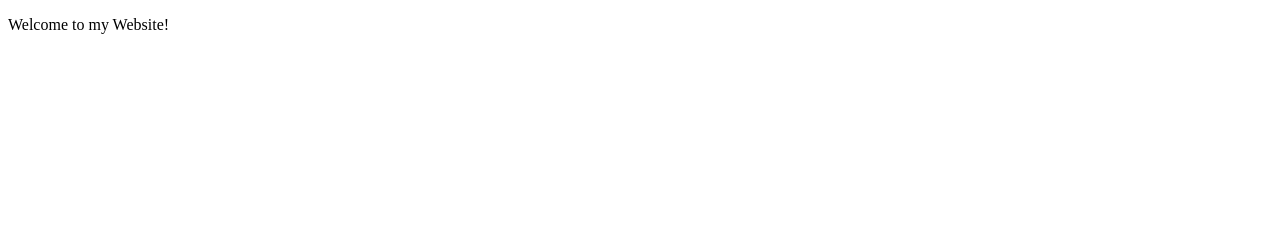
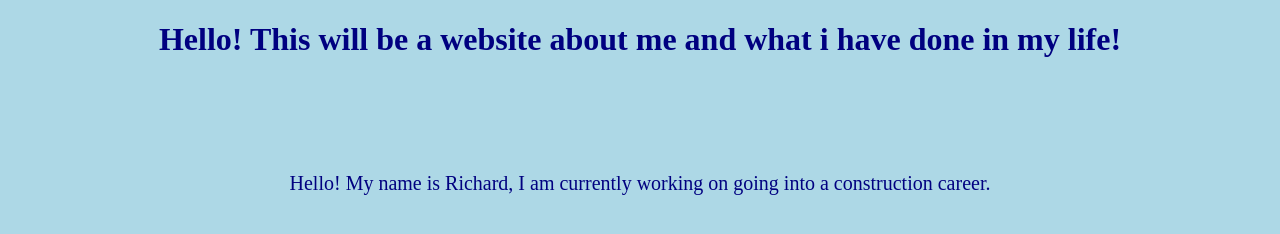
Before and after one commit to GIGGZ1/GIGGZ1.github.io, a plain HTML site: page index.html in a window 1280 px wide. Drawn offline with Linux system fonts and the light colour scheme.

Commit message:
Add files via upload

```diff
--- a/index.html
+++ b/index.html
@@ -3,9 +3,15 @@
 <head>
     <meta charset="UTF-8">
     <meta name="viewport" content="width=device-width, initial-scale=1.0">
-    <title>GIGGZ</title>
+    <link rel="stylesheet" href="mystyle.css">
+    <title>My Website</title>
 </head>
 <body>
-    <p>Welcome to my Website!</p>
-</body>
+    <h1>Hello! This will be a website about me and what i have done in my life!</h1>
+    <br>
+    <br>
+    <br>
+    <br>
+    <p>Hello! My name is Richard, I am currently working on going into a construction career.</p>
+    </body>
 </html>
--- /dev/null
+++ b/mystyle.css
@@ -0,0 +1,14 @@
+body {
+    background-color: lightblue;
+  }
+
+  h1 {
+    color: navy;
+    text-align: center;
+  }
+
+  p {
+    color: navy;
+    text-align: center;
+    font-size: 20px;
+  }
```
